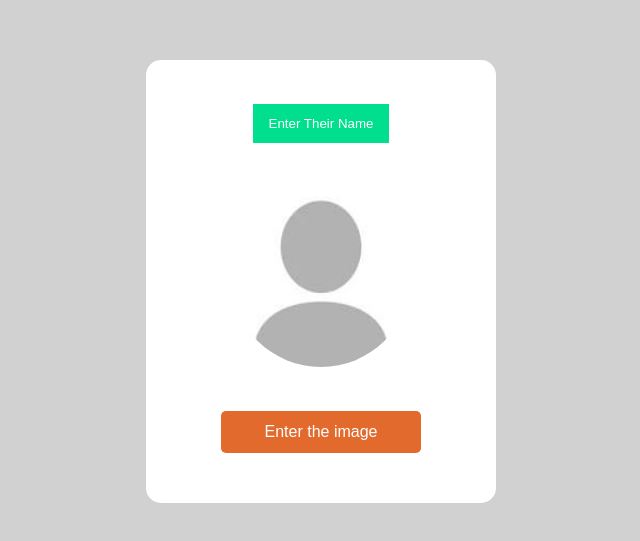
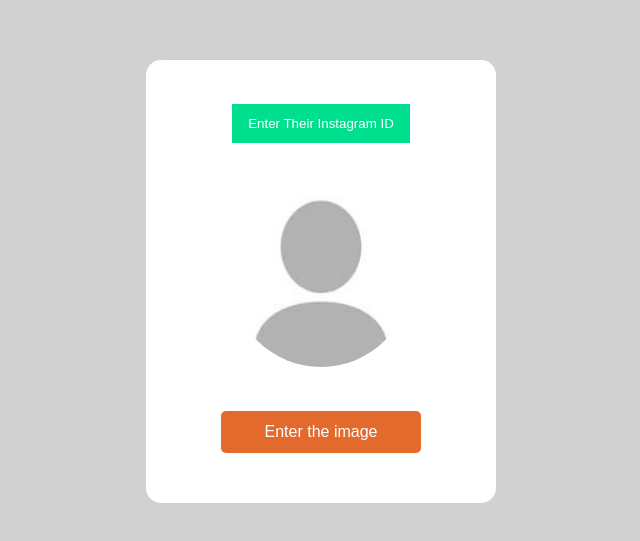
Before and after one commit to Snevj/taken-or-not, a plain HTML site: page code/Feedme.html in a window 1280 px wide. Shown: the part 119-660 px from the top of the page, without its empty margins (319-959 px from the left). Drawn offline with Linux system fonts and the light colour scheme.

Commit message:
Finaling the input panel

```diff
--- a/code/Feedme.html
+++ b/code/Feedme.html
@@ -9,7 +9,7 @@
 <body>
     <div class="hero">
         <div class="card">
-            <button onclick="displayName()">Enter Their Name</button>
+            <button onclick="displayName()">Enter Their Instagram ID</button>
             <p id="nameParagraph"><h1></h1></p>
             <p id="otherParagraph"></p>
             <img src="pfp.jpeg" id="profile-pic">
```
